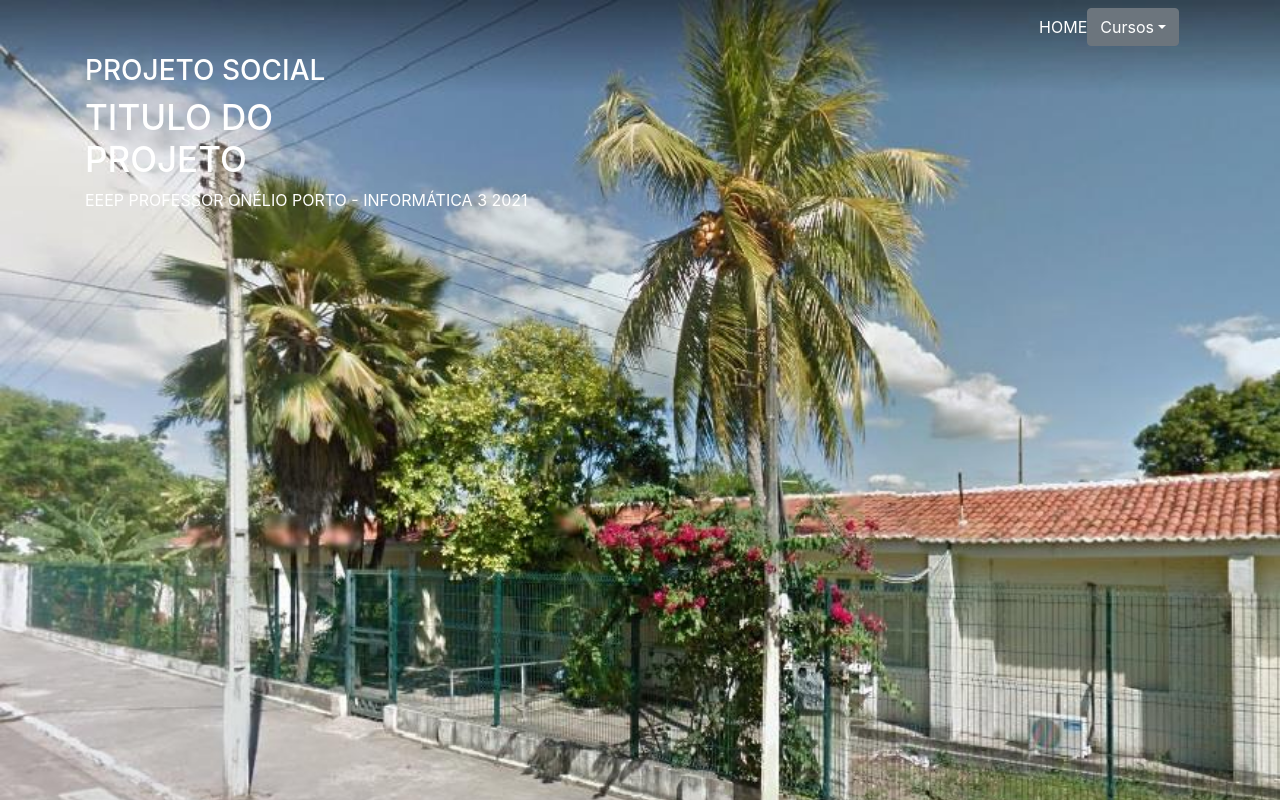
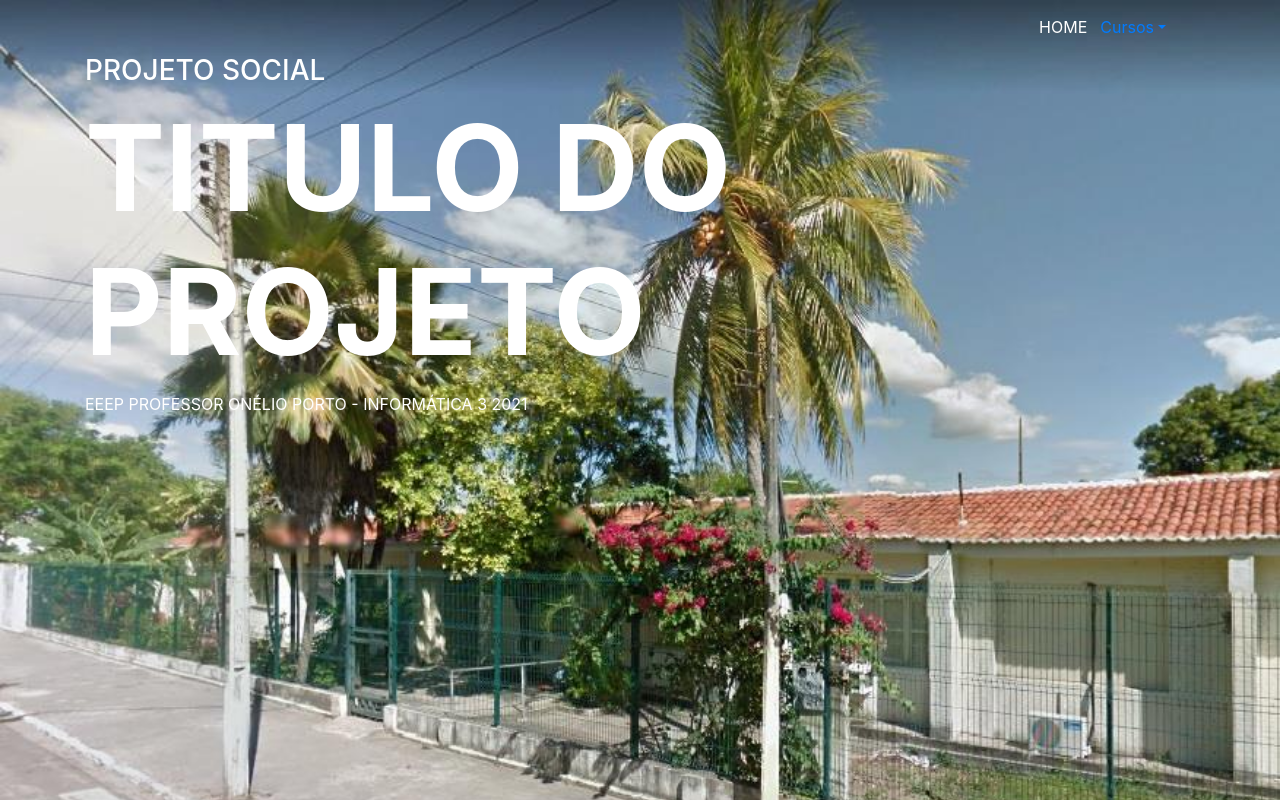
Before and after one commit to Isleyassis/ProjetoSocialOP, a Nuxt app: page / in a window 1280 px wide. Shown: the top 802 px of the page. Built offline with nearby package versions, Linux system fonts and the light colour scheme.

Commit message:
:rocket: iniciando header

```diff
--- a/components/headerComponent/index.vue
+++ b/components/headerComponent/index.vue
@@ -4,7 +4,7 @@
             <b-navbar class="main-header__nav">
                 <div class="main-header__nav-wrapper">
                     <a href="#">HOME</a>
-                    <b-dropdown class="main-header__nav-dropdown" id="dropdown-1" text="Cursos" >
+                    <b-dropdown class="main-header__nav-dropdown" variant="link" toggle-class="text-decoration-none" text="Cursos" >
                         <b-dropdown-item>Desenvolvimento</b-dropdown-item>
                         <b-dropdown-item>Enfermagem</b-dropdown-item>
                         <b-dropdown-item>Administração</b-dropdown-item>
@@ -40,6 +40,10 @@
                 display: flex;
                 align-items: center;
 
+                .main-header__nav-dropdown {
+                    color: white;
+                }
+
                 a {
                     color: white;
                     text-decoration: none;
@@ -51,16 +55,9 @@
             color: white;
 
             h1 {
-                font-size: 35px;
+                font-size: 120px;
+                font-weight: bolder;
             }
         }
     }
-
-
-    #dropdown-1__BV_toggle_ {
-                    background-color: transparent;
-                    padding: 0;
-                    border: none;
-                    margin-left: 10px;
-                }
 </style>
```
